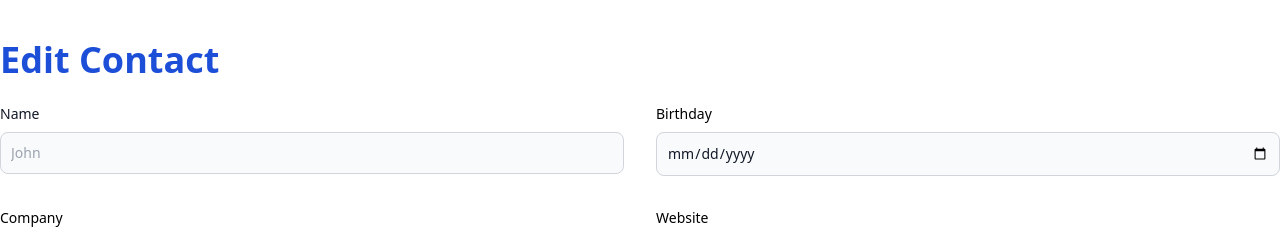
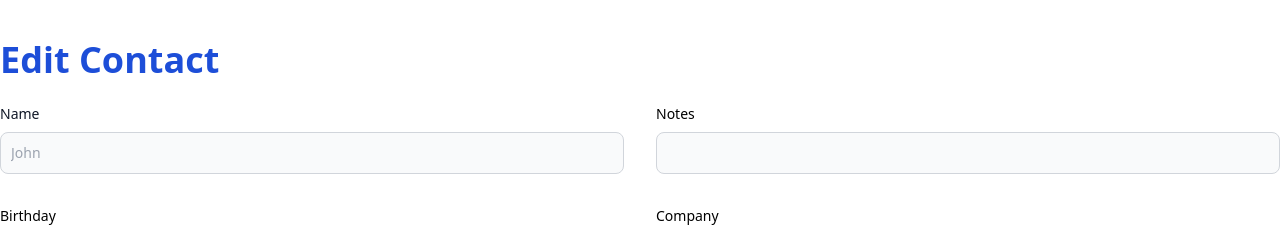
Before and after one commit to Nivaldo21/PruebaCapi-Angular, an Angular app: page /contacts/update/1 in a window 1280 px wide. Shown: the top 229 px of the page. Built offline with nearby package versions, Linux system fonts and the light colour scheme; no server answers.

Commit message:
feat: add notes in update and create contact

```diff
--- a/src/app/views/add-contact/add-contact.component.html
+++ b/src/app/views/add-contact/add-contact.component.html
@@ -6,6 +6,10 @@
       <div>
         <label for="name" class="block mb-2 text-sm font-medium text-gray-900">Name</label>
         <input type="text" formControlName="name" id="name" class="bg-gray-50 border border-gray-300 text-gray-900 text-sm rounded-lg focus:ring-blue-500 focus:border-blue-500 block w-full p-2.5" placeholder="John" required />
+      </div>
+      <div>
+        <label for="notes" class="block mb-2  text-sm font-medium">Notes</label>
+        <input id="notes" formControlName="notes" type="text" class="bg-gray-50 border border-gray-300 text-gray-900 text-sm rounded-lg focus:ring-blue-500 focus:border-blue-500 block w-full p-2.5" />
       </div>
       <div>
         <label for="birthday" class="block mb-2  text-sm font-medium">Birthday</label>
--- a/src/app/views/edit-contact/edit-contact.component.html
+++ b/src/app/views/edit-contact/edit-contact.component.html
@@ -6,6 +6,10 @@
       <div>
         <label for="name" class="block mb-2 text-sm font-medium text-gray-900">Name</label>
         <input type="text" formControlName="name" id="name" class="bg-gray-50 border border-gray-300 text-gray-900 text-sm rounded-lg focus:ring-blue-500 focus:border-blue-500 block w-full p-2.5" placeholder="John" required />
+      </div>
+      <div>
+        <label for="notes" class="block mb-2  text-sm font-medium">Notes</label>
+        <input id="notes" formControlName="notes" type="text" class="bg-gray-50 border border-gray-300 text-gray-900 text-sm rounded-lg focus:ring-blue-500 focus:border-blue-500 block w-full p-2.5" />
       </div>
       <div>
         <label for="birthday" class="block mb-2  text-sm font-medium">Birthday</label>
--- a/src/app/views/edit-contact/edit-contact.component.ts
+++ b/src/app/views/edit-contact/edit-contact.component.ts
@@ -34,6 +34,7 @@ export class EditContactComponent {
     // Inicializar el formulario con los campos vacíos
     this.contactForm = this.fb.group({
       name: ['', Validators.required],
+      notes: [''],
       birthday: ['', Validators.required],
       company: [''],
       website: [''],
@@ -49,6 +50,7 @@ export class EditContactComponent {
       // Llenar el formulario con los datos del contacto
       this.contactForm.patchValue({
         name: contact.name,
+        notes: contact.notes,
         birthday: contact.birthday,
         company: contact.company,
         website: contact.website,
```
